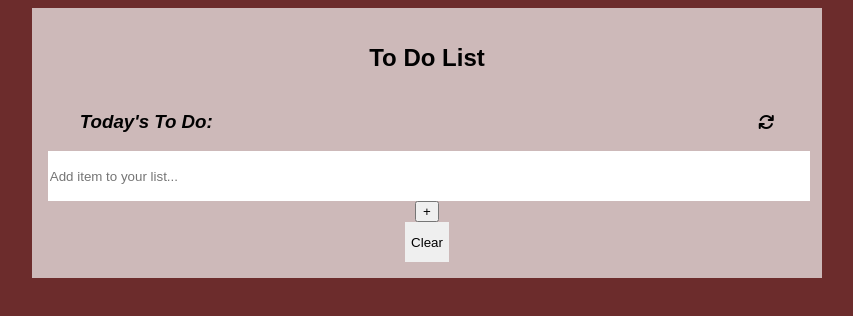
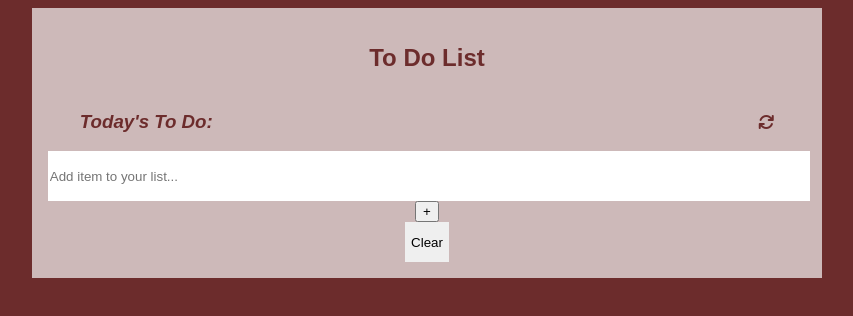
Before and after one commit to Jessekay/To-Do-List, a website built with webpack: page src/index.html in a window 1280 px wide. Shown: the whole page, without its empty margins (213-1066 px from the left). Built offline with nearby package versions, Linux system fonts and the light colour scheme.

Commit message:
fixed linter error

```diff
--- a/src/index.css
+++ b/src/index.css
@@ -4,7 +4,7 @@ body {
 
 .background-container {
   background-color: #6c2c2c;
-  color: #6c2c2c#272a31;
+  color: #6c2c2c;
   text-align: center;
   box-sizing: border-box;
 }
```
